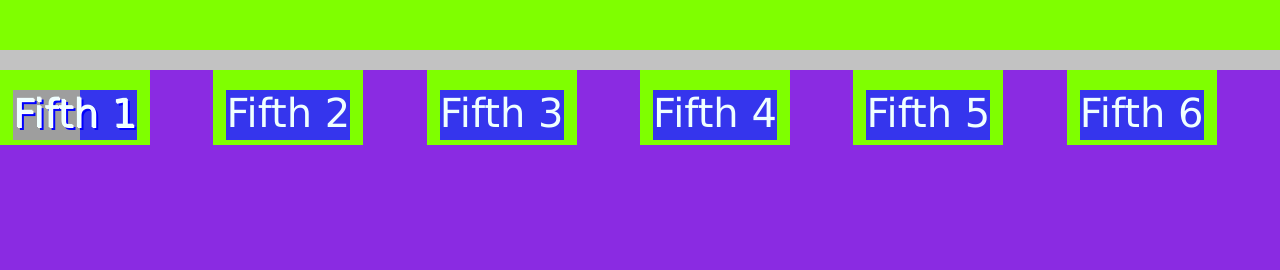
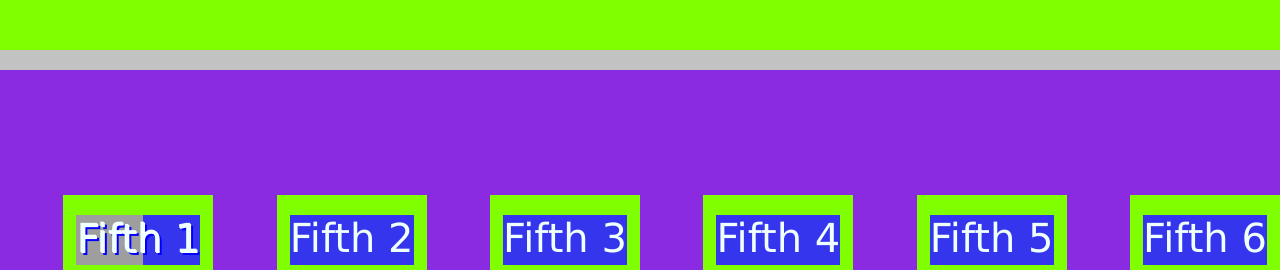
Before and after one commit to LakeTurtles/Css-Grid, a plain HTML site: page index.html in a window 1280 px wide. Shown: the part 2560-2830 px from the top of the page. Drawn offline with Linux system fonts and the light colour scheme; grey boxes are pictures that could not be loaded.

Commit message:
Added boxes

```diff
--- a/css/style.css
+++ b/css/style.css
@@ -232,8 +232,8 @@ body {
     /* grid-template-columns: repeat(auto-fill, 300px); */
     grid-template-columns: repeat(auto-fit, minmax(200px, 1fr));
     /* grid-template-columns: repeat(auto-fill, minmax(200px, 1fr)); */
-    align-items: flex-start;
-    justify-items: flex-start;
+    align-items: flex-end;
+    justify-items: flex-end;
     background-color: blueviolet;
     justify-content: space-around;
 }
```
